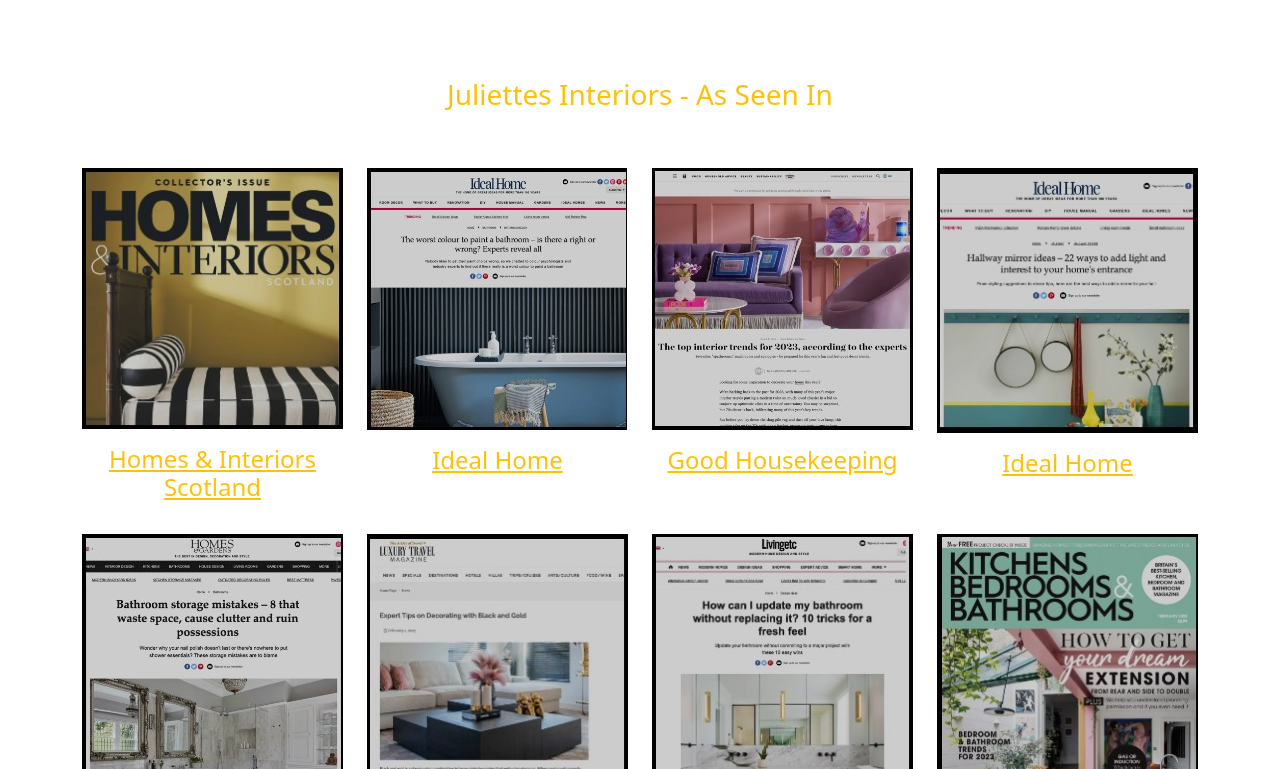
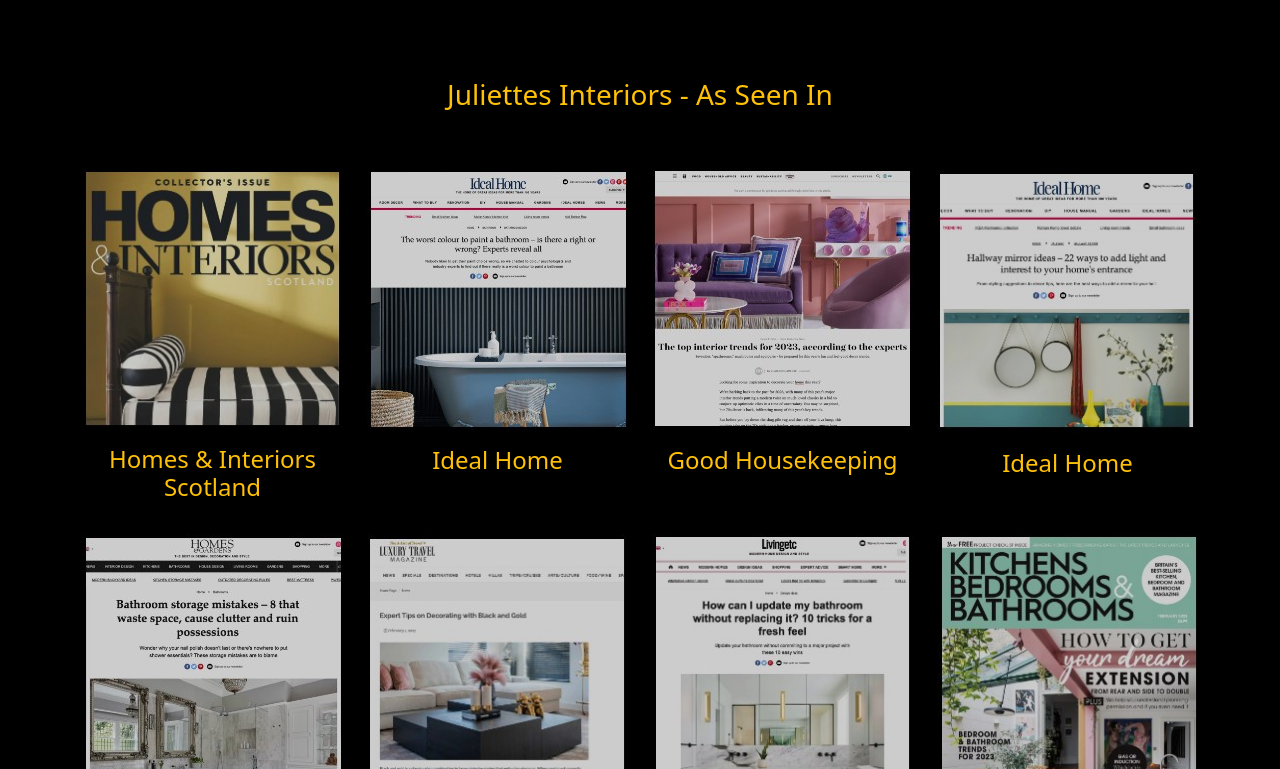
Before and after one commit to aisharani13/juliettes-interiors, a plain HTML site: page index.html in a window 1280 px wide. Shown: the part 148-917 px from the top of the page. Drawn offline with nearby package versions, Linux system fonts and the light colour scheme.

Commit message:
three commit

```diff
--- a/index.html
+++ b/index.html
@@ -12,7 +12,7 @@
         integrity="sha384-9ndCyUaIbzAi2FUVXJi0CjmCapSmO7SnpJef0486qhLnuZ2cdeRhO02iuK6FUUVM" crossorigin="anonymous">
 
     <link rel="stylesheet" href="https://cdn.jsdelivr.net/npm/bootstrap@5.3.0/dist/css/bootstrap.min.css">
-    <link rel="stylesheet" href="Asseenin.css">
+    <link rel="stylesheet" href="style.css">
 </head>
 
 <body>
```
